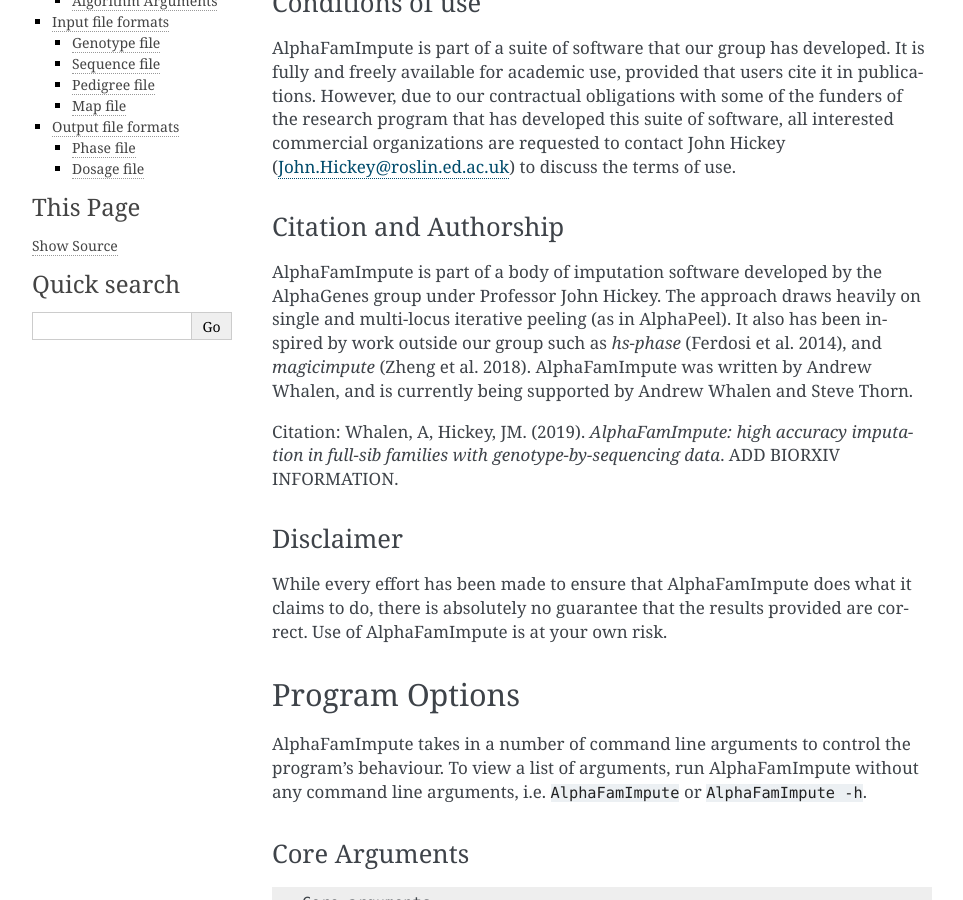
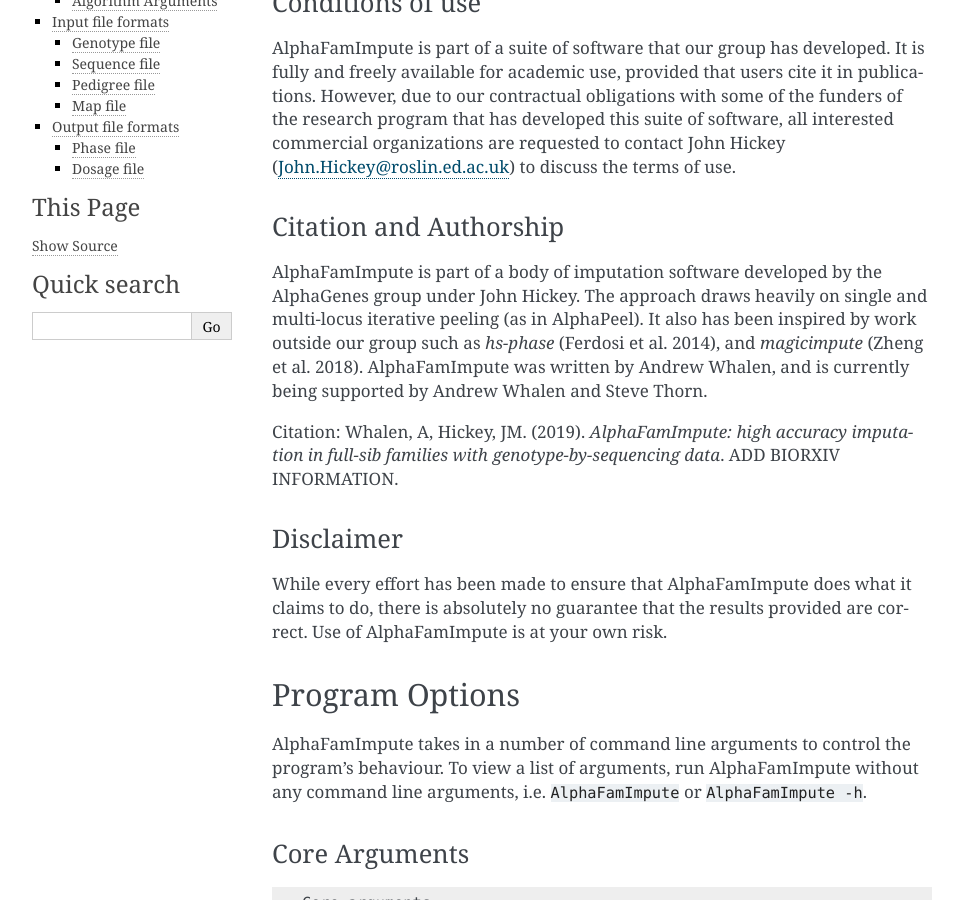
Before and after one commit to AlphaGenes/AlphaFamImpute, a Sphinx documentation site: the page built from docs/source/index.rst, in a window 1280 px wide and 900 px high, scrolled down 356 px. Shown: the whole window, without its empty margins (148-1111 px from the left). Built offline with Sphinx 7.4.7, drawn with Linux system fonts in a browser that asks for light colours.

Commit message:
index.rst edited online with Bitbucket

```diff
--- a/docs/source/index.rst
+++ b/docs/source/index.rst
@@ -30,7 +30,7 @@ Conditions of use
 Citation and Authorship
 -----------------------
 
-|program| is part of a body of imputation software developed by the AlphaGenes group under Professor John Hickey. The approach draws heavily on single and multi-locus iterative peeling (as in AlphaPeel). It also has been inspired by work outside our group such as *hs-phase* (Ferdosi et al. 2014), and *magicimpute* (Zheng et al. 2018). |program| was written by Andrew Whalen, and is currently being supported by Andrew Whalen and Steve Thorn.
+|program| is part of a body of imputation software developed by the AlphaGenes group under John Hickey. The approach draws heavily on single and multi-locus iterative peeling (as in AlphaPeel). It also has been inspired by work outside our group such as *hs-phase* (Ferdosi et al. 2014), and *magicimpute* (Zheng et al. 2018). |program| was written by Andrew Whalen, and is currently being supported by Andrew Whalen and Steve Thorn.
 
 Citation:
 Whalen, A, Hickey, JM. (2019). *AlphaFamImpute: high accuracy imputation in full-sib families with genotype-by-sequencing data*. ADD BIORXIV INFORMATION.
```
